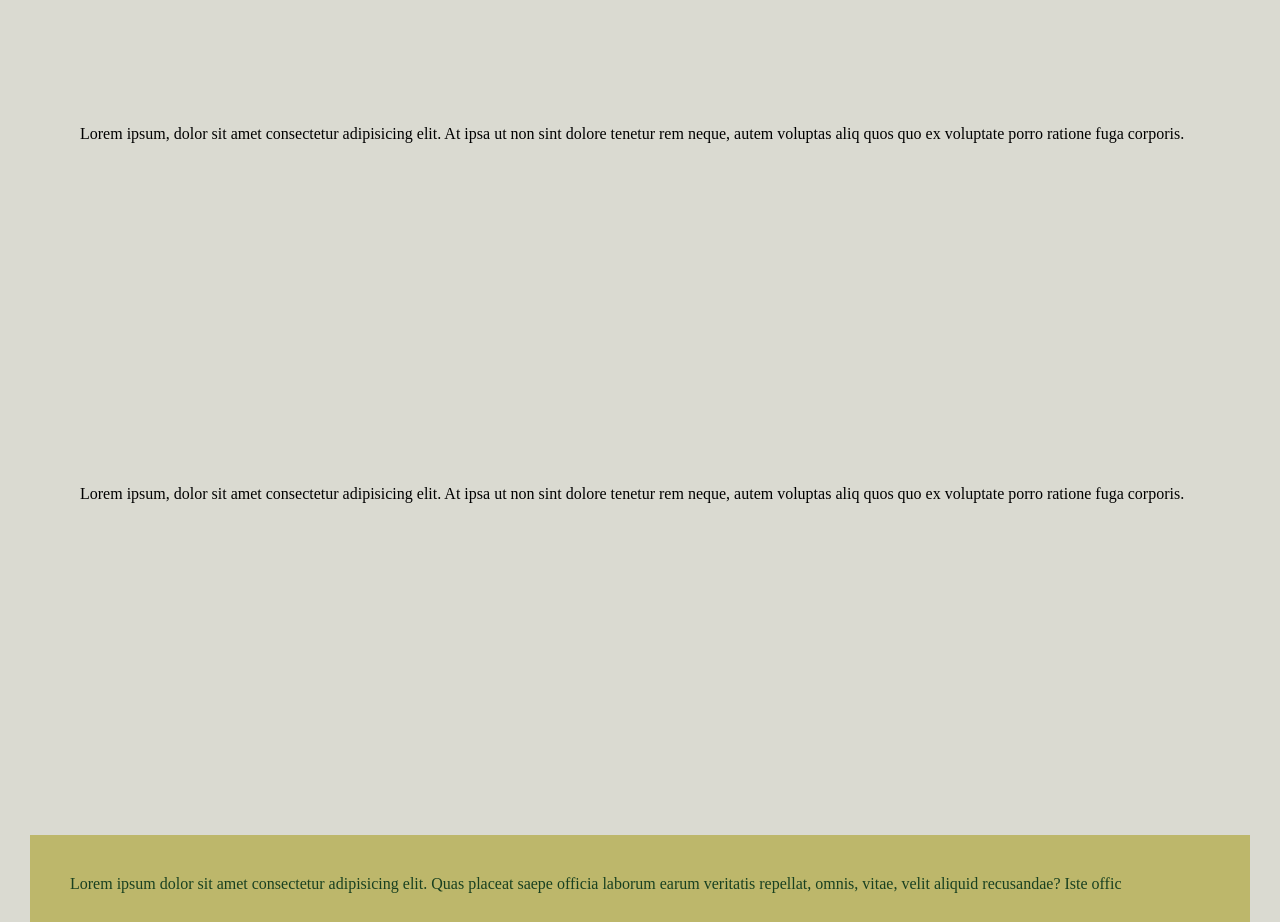
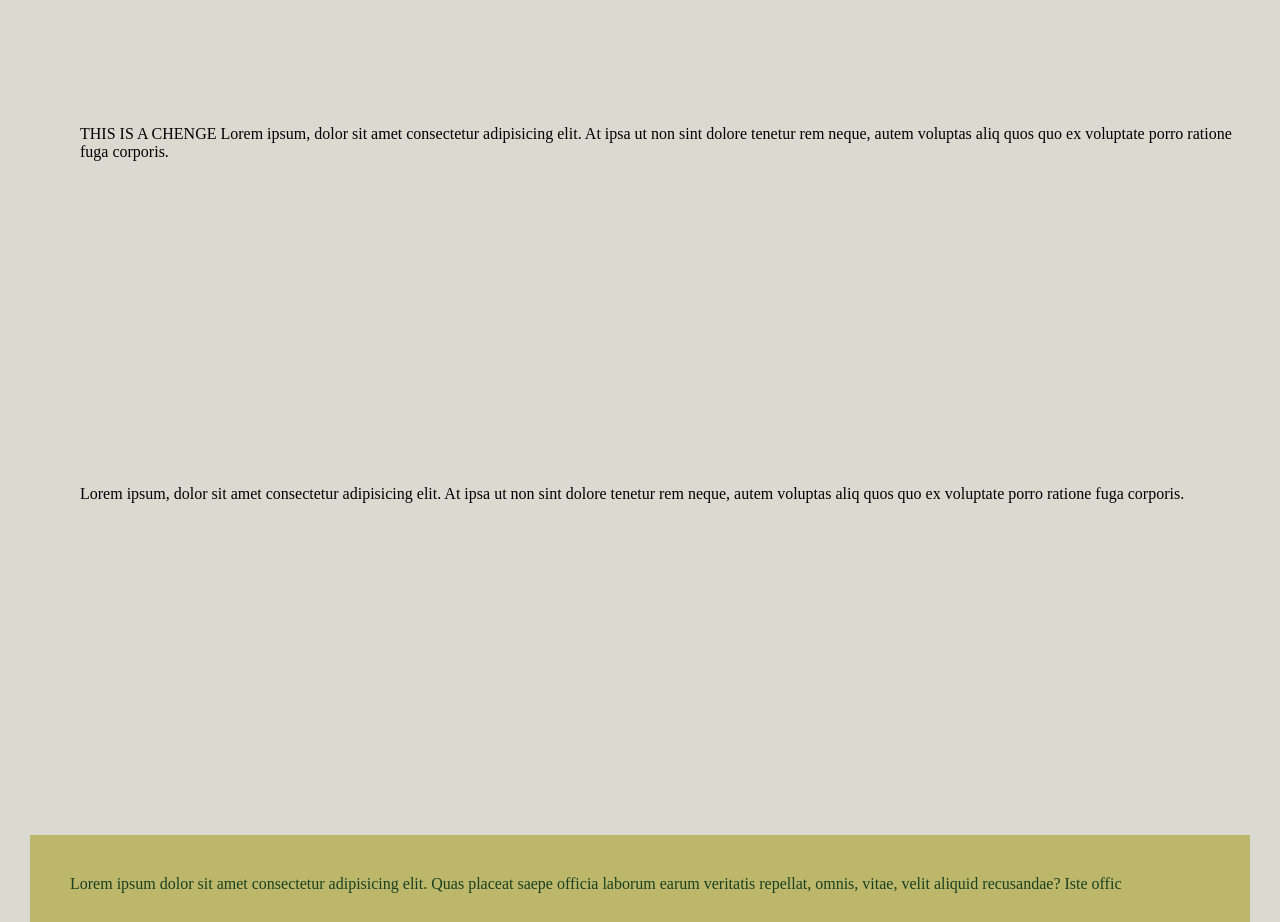
Before and after one commit to ZoeHisto/codeti, a plain HTML site: page index.html in a window 1280 px wide. Shown: the part 800-1722 px from the top of the page. Drawn offline with Linux system fonts and the light colour scheme.

```diff
--- a/index.html
+++ b/index.html
@@ -10,6 +10,7 @@
     <header>
         <nav>
             <ul class="header-list-container">
+
                 <li class="header-list-item">
                     <a class="header-item">Work</a>
                     <ul class="header-item-sublist">
@@ -17,12 +18,15 @@
                         <li>CSS</li>
                     </ul>
                 </li>
+
                 <li class="header-list-item">
                 <a class="header-item">Profile</a>
                 </li>
+
                 <li class="header-list-item">
                     <a class="header-item">Contact</a>
                 </li>
+
             </ul>
         </nav>
     </header>
@@ -48,6 +52,7 @@
 
         <div class="article">
             <p>
+                THIS IS  A CHENGE
                 Lorem ipsum, dolor sit amet consectetur adipisicing elit. At ipsa ut non sint dolore tenetur rem neque, autem voluptas aliq
                 quos quo ex voluptate porro ratione fuga corporis.
             </p>
```
Lines whose indentation alone changed are shown as unchanged.
